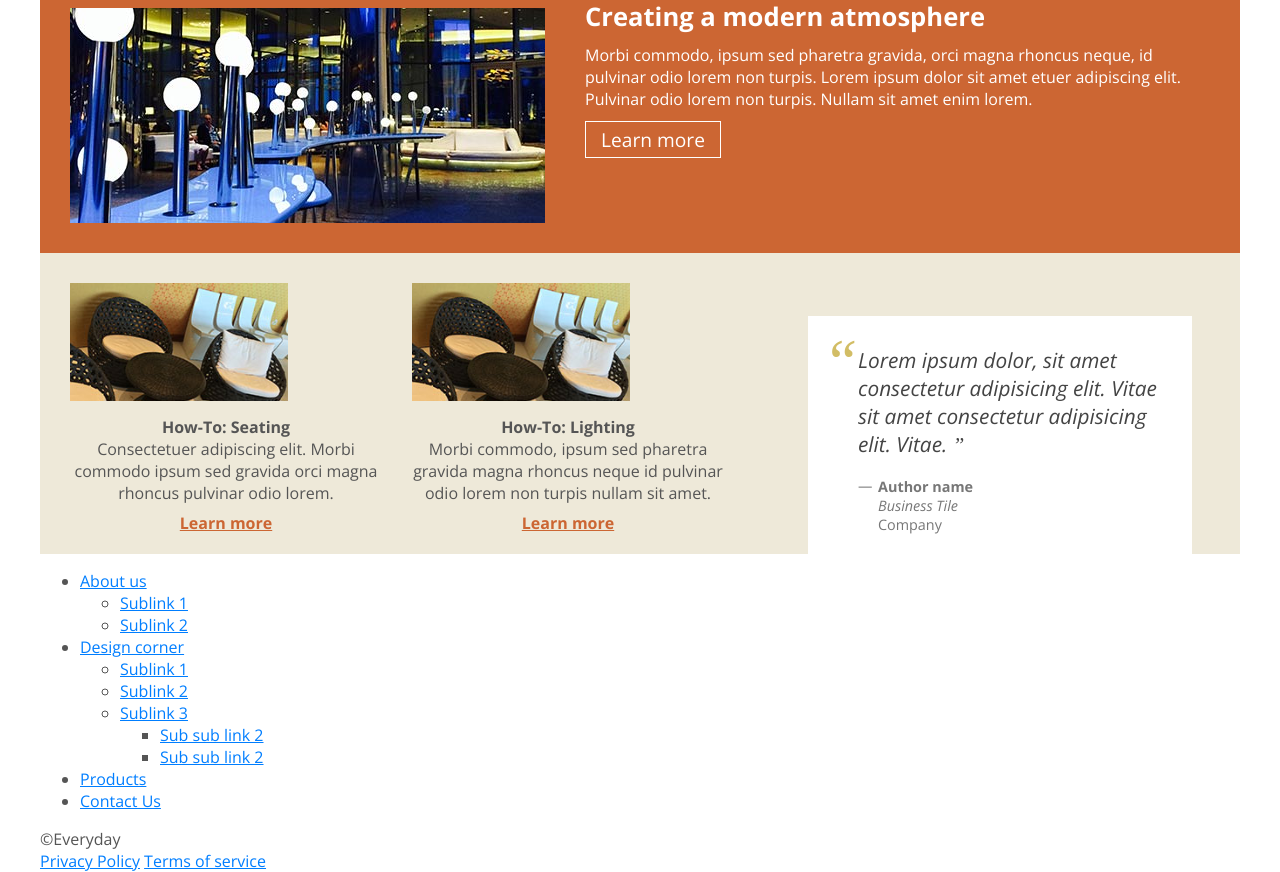
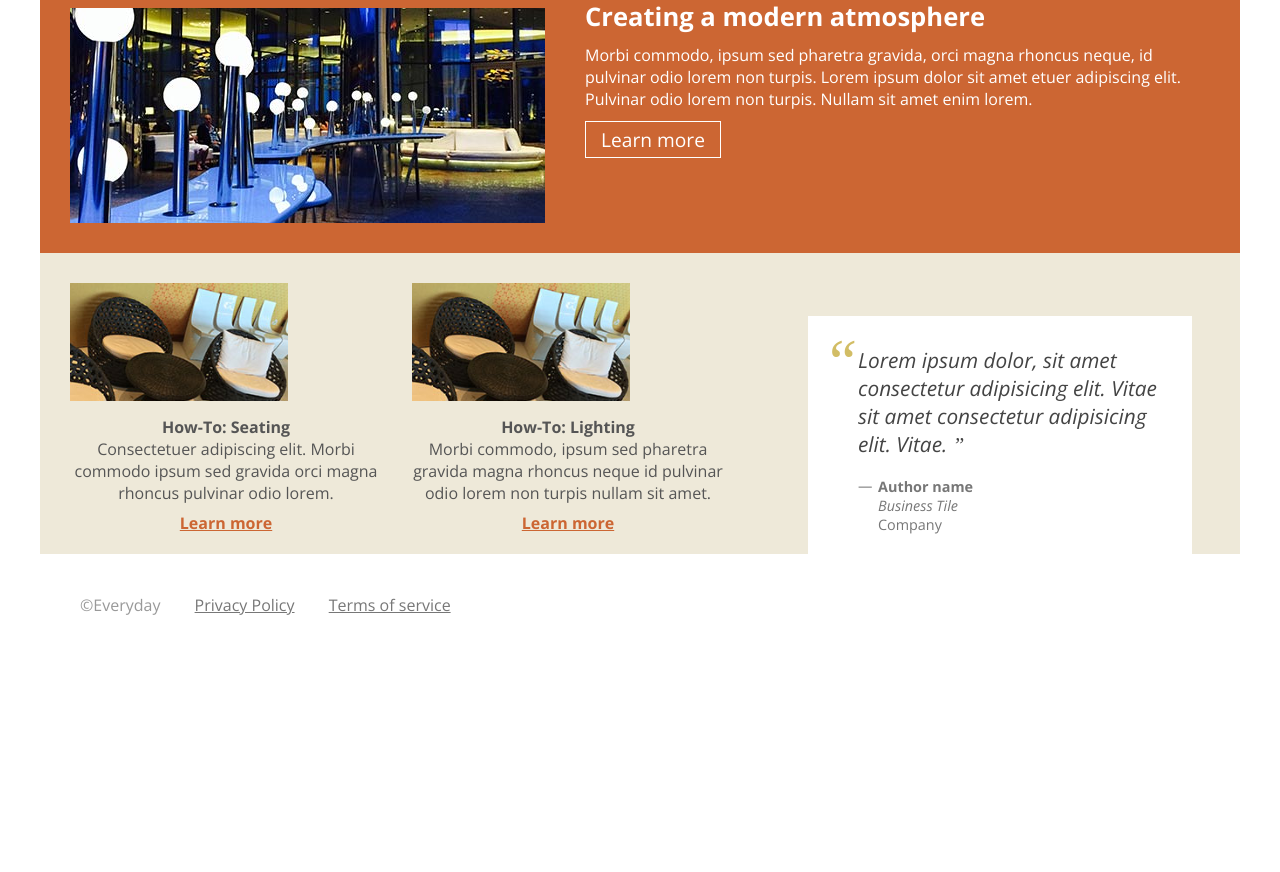
Before and after one commit to kismatkc/responsive, a website: page index.html in a window 1280 px wide. Shown: the part 749-1621 px from the top of the page. After the commit the page ends 1405 px from the top, so only its background shows below. Drawn offline with nearby package versions, Linux system fonts and the light colour scheme.

Commit message:
working on links styling

```diff
--- a/css/screen.css
+++ b/css/screen.css
@@ -88,6 +88,7 @@ header .logo {
   background-size: contain;
   display: block;
   background-position: 0 0;
+  z-index: 1;
 }
 
 header .hero {
@@ -205,6 +206,46 @@ section.howTo blockquote p.credit {
   line-height: 1.3em;
   position: relative;
 }
+footer {
+  font-size: 1em;
+  margin: 40px;
+  color: #999;
+}
+footer .content {
+  display: inline;
+}
+footer a {
+  margin-left: 30px;
+  color: #777;
+}
+footer a:visited {
+  color: #777;
+}
+footer a:hover {
+  color: #000;
+}
+
+nav {
+  padding: 50px 0 0 0;
+  position: absolute;
+  top: 0px;
+  left: 0%;
+  width: 100%;
+  background-color: rgba(0, 0, 0, 0.65);
+}
+nav ul {
+  list-style: none;
+  padding: 0;
+  margin: 0;
+}
+nav ul li a {
+  display: inline-block;
+  text-decoration: none;
+  color: #fff;
+  width: 125px;
+  padding: 10px 20px;
+  position: relative;
+}
 
 section.howTo blockquote p.credit::before {
   content: "\2014";
```
